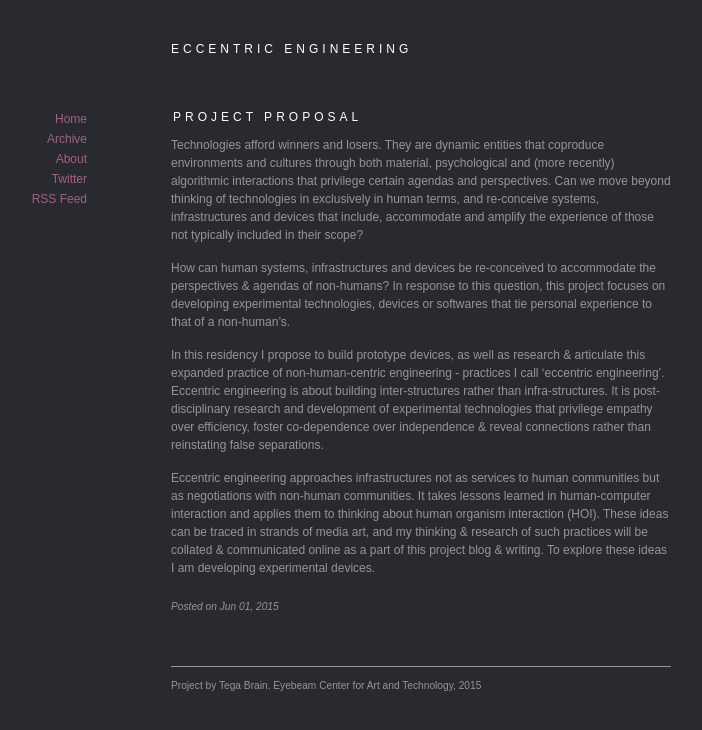
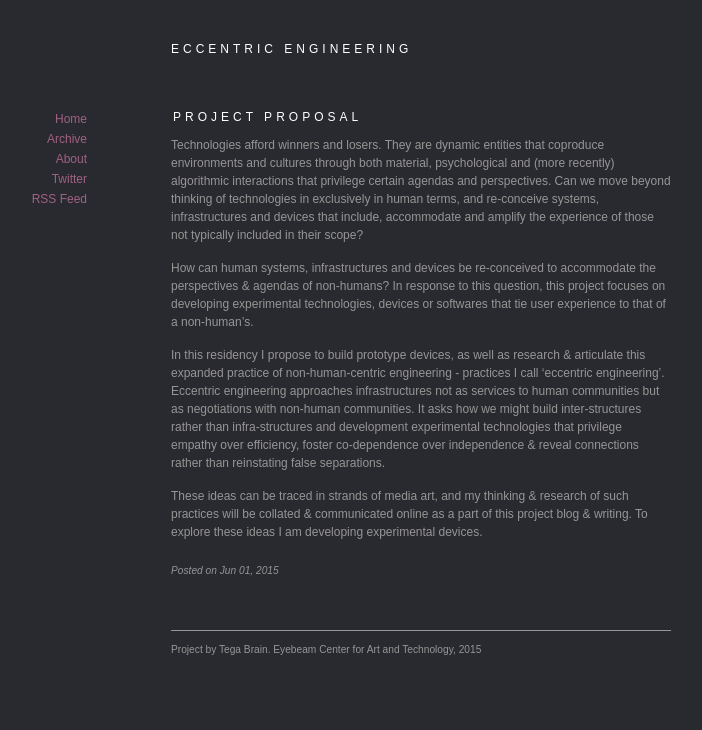
Before and after one commit to eccentricengineering/eccentricengineering.github.io, a Jekyll site: the page built from _posts/2015-06-01-application.md, in a window 1280 px wide. Shown: the top 730 px of the page, without its empty margins (219-921 px from the left). Built offline with Jekyll 4.4.1, drawn with Linux system fonts in a browser that asks for light colours; nearby versions of some CDN libraries.

Commit message:
reading list

```diff
--- a/_posts/2015-06-01-application.md
+++ b/_posts/2015-06-01-application.md
@@ -7,8 +7,8 @@ cover: /images/13082901.jpg
 
 Technologies afford winners and losers. They are dynamic entities that coproduce environments and cultures through both material, psychological and (more recently) algorithmic interactions that privilege certain agendas and perspectives. Can we move beyond thinking of technologies in exclusively in human terms, and re-conceive systems, infrastructures and devices that include, accommodate and amplify the experience of those not typically included in their scope?
 
-How can human systems, infrastructures and devices be re-conceived to accommodate the perspectives & agendas of non-humans? In response to this question, this project focuses on developing experimental technologies, devices or softwares that tie personal experience to that of a non-human’s.
+How can human systems, infrastructures and devices be re-conceived to accommodate the perspectives & agendas of non-humans? In response to this question, this project focuses on developing experimental technologies, devices or softwares that tie user experience to that of a non-human’s.
 
-In this residency I propose to build prototype devices, as well as research & articulate this expanded practice of non-human-centric engineering - practices I call ‘eccentric engineering’. Eccentric engineering is about building inter-structures rather than infra-structures. It is post-disciplinary research and development of experimental technologies that privilege empathy over efficiency, foster co-dependence over independence & reveal connections rather than reinstating false separations.
+In this residency I propose to build prototype devices, as well as research & articulate this expanded practice of non-human-centric engineering - practices I call ‘eccentric engineering’. Eccentric engineering approaches infrastructures not as services to human communities but as negotiations with non-human communities. It asks how we might build inter-structures rather than infra-structures and development experimental technologies that privilege empathy over efficiency, foster co-dependence over independence & reveal connections rather than reinstating false separations.
 
-Eccentric engineering approaches infrastructures not as services to human communities but as negotiations with non-human communities. It takes lessons learned in human-computer interaction and applies them to thinking about human organism interaction (HOI). These ideas can be traced in strands of media art, and my thinking & research of such practices will be collated & communicated online as a part of this project blog & writing. To explore these ideas I am developing experimental devices.
+These ideas can be traced in strands of media art, and my thinking & research of such practices will be collated & communicated online as a part of this project blog & writing. To explore these ideas I am developing experimental devices.
```
